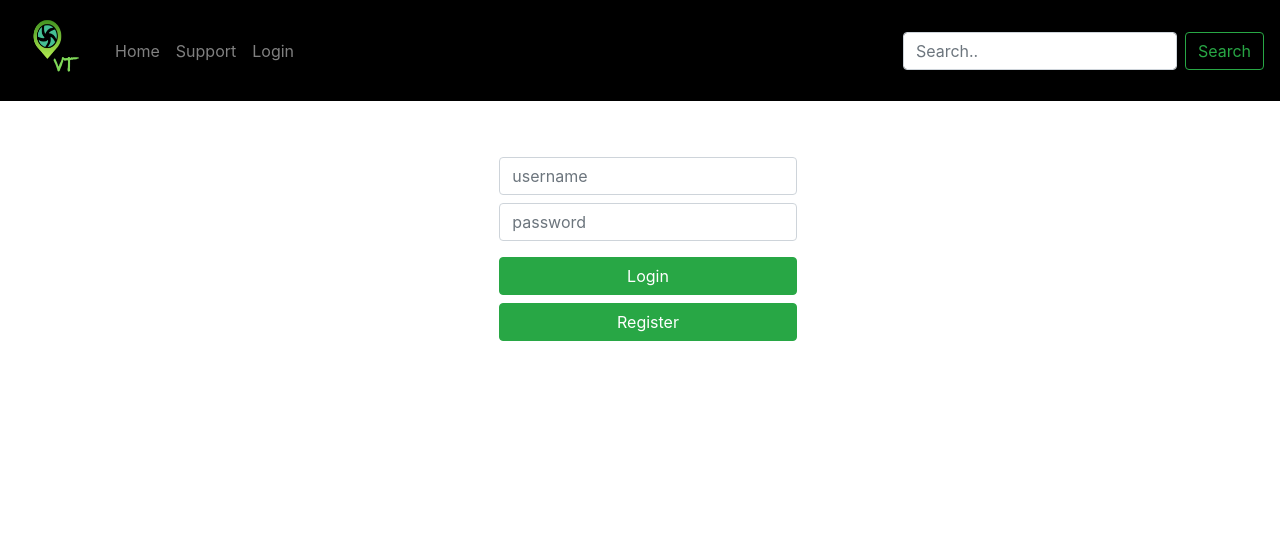
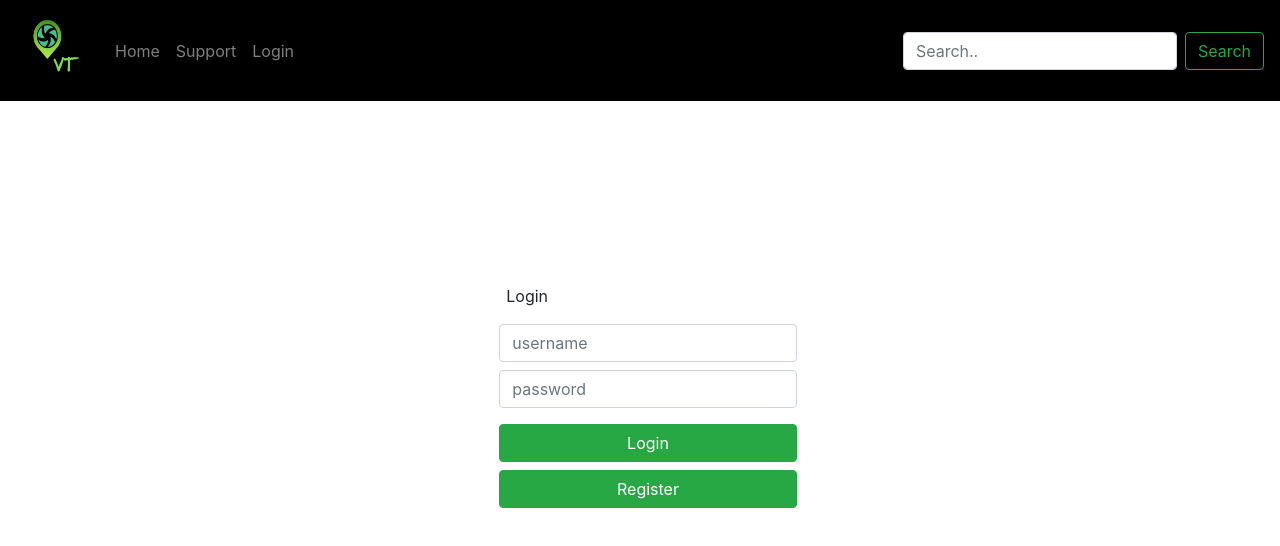
Before and after one commit to fitim63/Taxi-Tracker_frontend, a React (Create React App) app: page /login in a window 1280 px wide. Shown: the top 546 px of the page. Built offline with nearby package versions, Linux system fonts and the light colour scheme.

Commit message:
changes and fixes

```diff
--- a/src/components/style.css
+++ b/src/components/style.css
@@ -2,6 +2,12 @@
     background-color: black;
 }
 
+.login-label {
+    text-align: center;
+}
+
+
+/*Login fade css*/
 .fadeInDown {
     -webkit-animation-name: fadeInDown;
     animation-name: fadeInDown;
@@ -9,6 +15,7 @@
     animation-duration: 1s;
     -webkit-animation-fill-mode: both;
     animation-fill-mode: both;
+    margin-top: 135px;
 }
 
 @-webkit-keyframes fadeInDown {
--- a/src/roots/Login.js
+++ b/src/roots/Login.js
@@ -1,9 +1,7 @@
 import React from "react";
-import {Form, Button} from "react-bootstrap";
+import {Form, Button, Container} from "react-bootstrap";
 import '../components/style.css'
 
-// This is a Class Component that has state.
-// State is used to store data in component for example: (username, password) for making request to the api
 export default class Login extends React.Component {
 
     // state init with empty values
@@ -12,19 +10,14 @@ export default class Login extends React.Component {
         password: ''
     };
 
-    // get data from input and save it in react state
     handleChange(event) {
         this.setState({
             username: event.target.value,
         });
     }
-
     handleRegistration(event) {
 
     }
-
-    // this is render method where is written in JSX( almost same as html )
-    // everything that is here will be visible
 
     render() {
         return (
@@ -32,6 +25,9 @@ export default class Login extends React.Component {
                 <div className="col-md-3 m-5">
                     <Form>
                         <Form.Group controlId="formBasicPhoneNumber">
+                            <Container>
+                                <label className="text-center">Login</label>
+                            </Container>
                             <Form.Control
                                 className="m-2"
                                 type="text"
```
